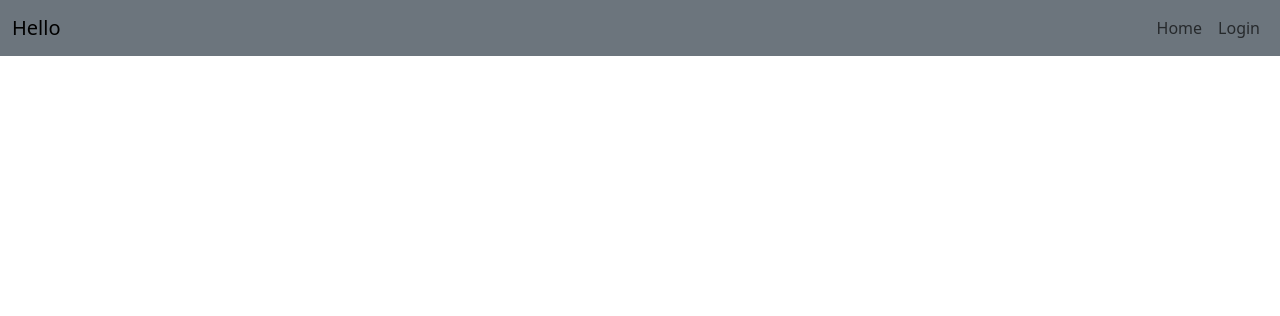
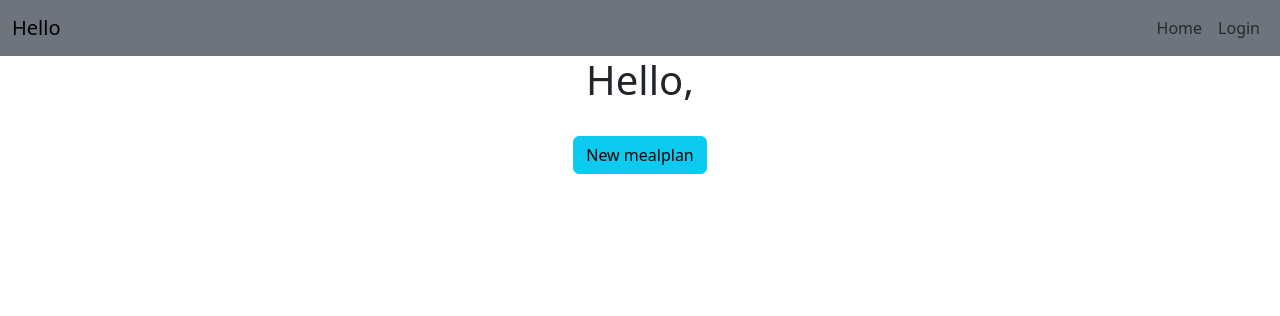
Before and after one commit to jamesrnorman25/meal-planner, a Django app: page /Dashboard in a window 1280 px wide. Shown: the top 316 px of the page. Run offline with Django 4.2, Linux system fonts and the light colour scheme; some libraries are stand-ins or nearby versions.

Commit message:
Added boilerplate urls for mealplan pages.

```diff
--- a/core/templates/dashboard.html
+++ b/core/templates/dashboard.html
@@ -2,5 +2,11 @@
 {% block title %} Dashboard - {{ username }} {% endblock title %}
 
  {% block content %}
-
+        <div class="row justify-content-center">
+            <div class="col-lg-6 text-center">
+                <h1>Hello, {{username}}</h1>
+                <br>
+                <a class="btn btn-info" id="id_link_new_mealplan" href="/mealplans/new">New mealplan</a>
+            </div>
+        </div>
 {% endblock content %}
--- a/dev_server/urls.py
+++ b/dev_server/urls.py
@@ -14,9 +14,9 @@
     2. Add a URL to urlpatterns:  path('blog/', include('blog.urls'))
 """
 from django.contrib import admin
-from django.urls import path
+from django.urls import path, include
 from core import views as core_views
-from mealplan import views as mealplan_views
+from mealplan import urls as mealplan_urls
 
 urlpatterns = [
     path('admin/', admin.site.urls),
@@ -25,4 +25,5 @@
     path('Dashboard', core_views.dashboard),
     path('Login', core_views.login_view),
     path('Logout', core_views.logout_view),
+    path('mealplans/', include(mealplan_urls)),
 ]
--- a/functional_tests/test.py
+++ b/functional_tests/test.py
@@ -118,7 +118,7 @@
         self.assertIn(self.username, self.browser.title)
 
         # He clicks on the button to add a new weekly mealplan.
-        mealplan_button = self.browser.find_element(By.ID, "id_add_button")
+        mealplan_button = self.browser.find_element(By.ID, "id_link_new_mealplan")
         mealplan_button.click()
         time.sleep(3)
 
--- /dev/null
+++ b/mealplan/urls.py
@@ -0,0 +1,7 @@
+from django.urls import path
+import mealplan.views as views
+
+urlpatterns = [
+    path('', views.blank, name="empty_mealplan"),
+    path('new', views.new_mealplan, name="new_mealplan"),
+]
```
Also changed, not shown: mealplan/tests/test_redirect.py (added, +8 -0 lines), mealplan/views.py (+8 -1 lines), mealplan/tests/test_new_mealplan.py (renamed from mealplan/tests/test_dashboard.py).
